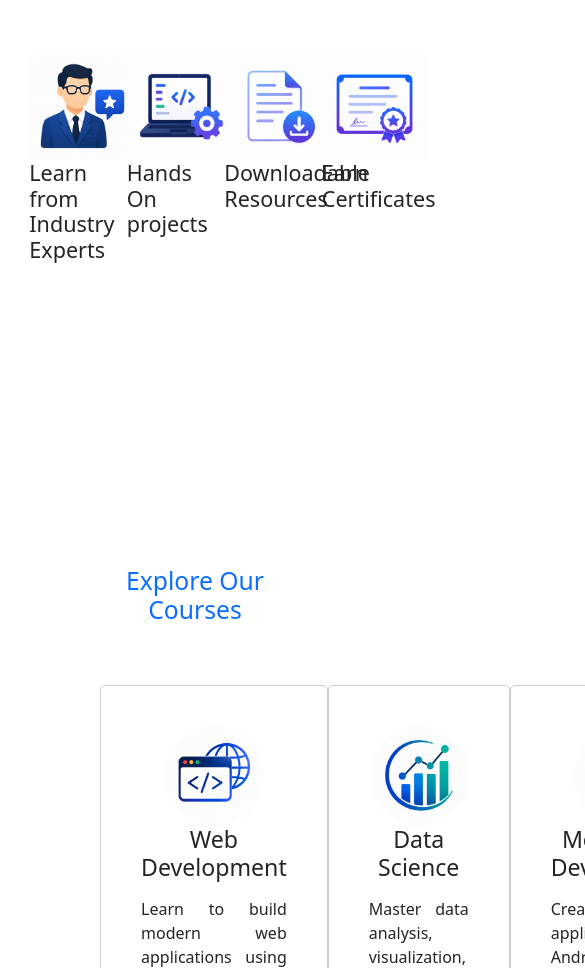
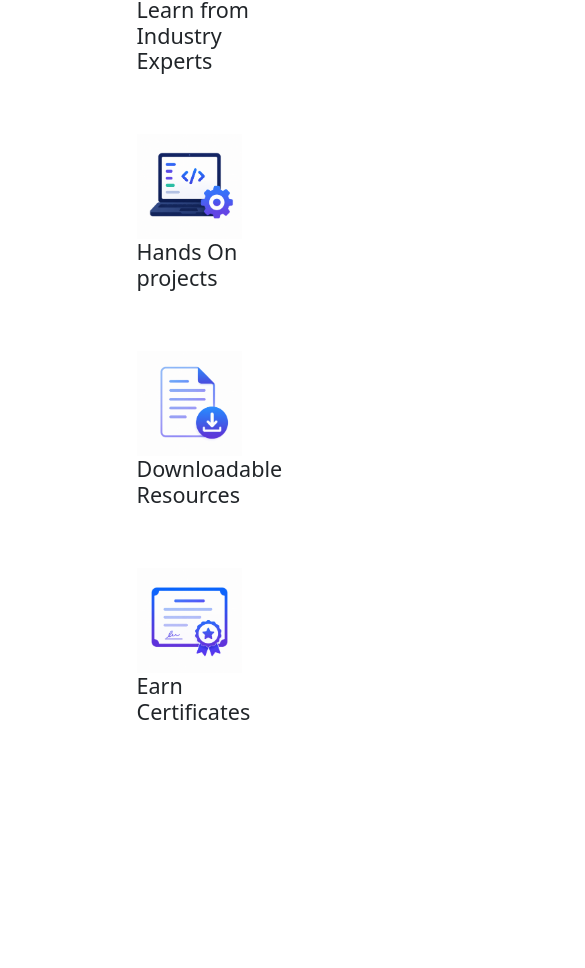
Before and after one commit to Ayushman594/LearnHub, a React (Vite) app: page / in a window 390 px wide. Shown: the part 1032-2000 px from the top of the page, 585 px wide, since content can reach past the window. Built offline with nearby package versions, Linux system fonts and the light colour scheme.

Commit message:
changes made in css

```diff
--- a/src/App.css
+++ b/src/App.css
@@ -5,6 +5,12 @@
 .logo{
    width:64px;
    height:55px;
+}
+.navbar{
+    position:fixed;
+    width:100%;
+    background-color:white;
+    top:0;
 }
 .Reason-container img{
     width:105px;
@@ -19,13 +25,19 @@
     padding-bottom:30px !important;
 }
 .nav-container{
-    display:flex !important;
+    position:relative;
 }
 .title{
     font-size:25px !important;
 }
-.navbar .nav-links{
-   justify-self: flex-end !important;
+.nav-btns{
+   position:absolute;
+   right:0;
+   margin-right:10px !important;
+}
+.nav-links{
+    position:absolute;
+    right:13vw;
 }
 .navbar .btn{
     padding:5px 15px !important;
@@ -44,6 +56,7 @@
     flex-direction:column;
 }
 .navbar ul{
+    justify-self:end !important;
     margin-bottom: 3px !important;
 }
 .nav-links{
@@ -54,9 +67,11 @@
     height:90vh;
     margin-top:20px;
     text-align:center;
+
 }
 .courses-container{
     margin-top:60px !important;
+    flex-wrap:wrap;
 }
 .Newsletter{
     padding:25px !important;
@@ -148,4 +163,45 @@ footer{
     .register-btn{
         margin-bottom: 10px !important;
     }
+    .nav-links{
+        position:relative;
+        left:0;
+        margin-right:50vw !important;
+        margin-top: 10px !important;
+    }
+    .nav-btns{
+        position:relative;
+        margin-right:56vw !important;
+    }
+    .main-section p{
+        font-size:16px !important;
+    }
+    .whyLearnhub{
+        height: 130vh !important;
+        padding-top:50px;
+    }
+    .Reasonstoconnect{
+        display:flex;
+        flex-direction: column !important;
+        height:90vh !important;
+        padding:0 !important;
+        align-items: center;
+    }
+    .Reason-container{
+        width:30vw;
+        margin-top: 20px !important;
+        margin-bottom: 40px !important;
+    }
+    .courses-section,.courses-container{
+        height:280vh !important;
+    }
+    .courses-container{
+        display:flex;
+        justify-content: center;
+        margin-top:5vh !important;
+    }
+    .course-card{
+        width:80vw !important;
+        height:60vh !important;
+    }
 }
```
